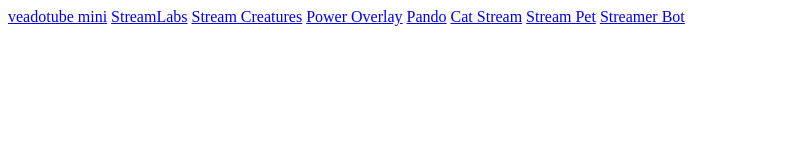
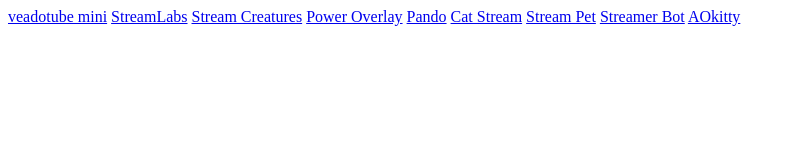
Before and after one commit to Farwalker3/AwesomeStreamOverlays, a plain HTML site: page index.html in a window 1280 px wide. Shown: the whole page, without its empty margins (0-794 px from the left). Drawn offline with Linux system fonts and the light colour scheme.

Commit message:
Modified by Source

```diff
--- a/index.html
+++ b/index.html
@@ -13,6 +13,6 @@
 		<a href="https://kudos.tv/products/cat-stream-pet-widget?variant=47202868527435">Cat Stream</a>
 		<a href="https://streamlabs.com/library/app-store/app/5566?msockid=3876b77f695d60a42453a14a68396104">Stream Pet</a>
 		<a href="https://streamer.bot/">Streamer Bot</a>
-
+		<a href="https://aokitty.com/config/671">AOkitty</a>
 	</body>
 </html>
```
